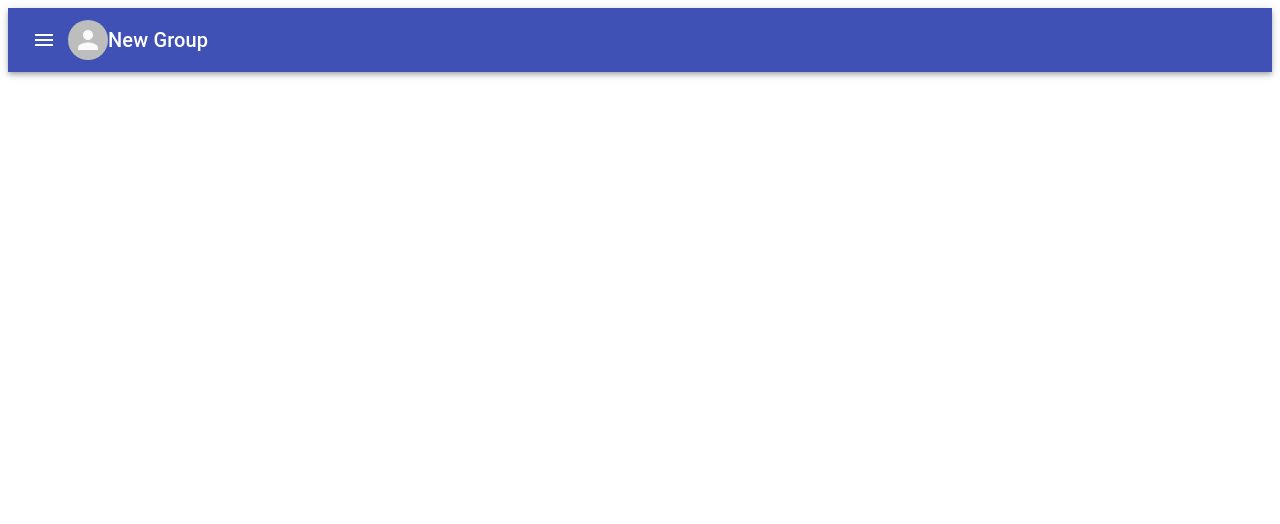
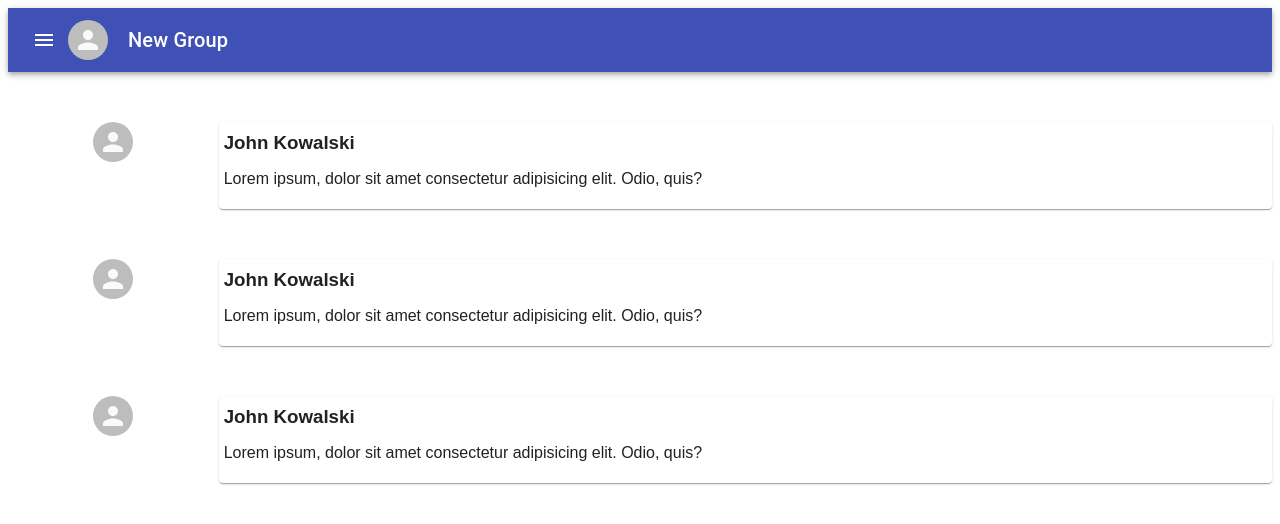
Before and after one commit to DavePlayer/OpenBankingHackaton, a React app: page / in a window 1280 px wide. Shown: the top 524 px of the page. Built offline with nearby package versions, Linux system fonts and the light colour scheme.

Commit message:
Added simple messages layout

```diff
--- /dev/null
+++ b/src/components/Header.tsx
@@ -0,0 +1,26 @@
+import React from 'react';
+import AppBar from '@material-ui/core/AppBar';
+import Toolbar from '@material-ui/core/Toolbar';
+import Typography from '@material-ui/core/Typography';
+import IconButton from '@material-ui/core/IconButton';
+import MenuIcon from '@material-ui/icons/Menu';
+import Avatar from '@material-ui/core/Avatar';
+
+
+const Header:React.FC = () => {
+	return (
+        <AppBar position="static">
+          <Toolbar>
+            <IconButton edge="start" color="inherit" aria-label="menu">
+              <MenuIcon />
+            </IconButton>
+            <Avatar alt="user" className="avatar"/>
+            <Typography variant="h6" className="text-header">
+              New Group
+            </Typography>
+          </Toolbar>
+        </AppBar>
+	);
+}
+
+export default Header;
--- a/src/components/Main.tsx
+++ b/src/components/Main.tsx
@@ -1,27 +1,16 @@
 import React from 'react';
-import AppBar from '@material-ui/core/AppBar';
-import Toolbar from '@material-ui/core/Toolbar';
-import Typography from '@material-ui/core/Typography';
-import IconButton from '@material-ui/core/IconButton';
-import MenuIcon from '@material-ui/icons/Menu';
-import Avatar from '@material-ui/core/Avatar';
+import Header from './Header';
+import Message from './Message';
 
 
 const Main:React.FC = () => {
 	return (
-        <div>
-        <AppBar position="static">
-          <Toolbar>
-            <IconButton edge="start" color="inherit" aria-label="menu">
-              <MenuIcon />
-            </IconButton>
-            <Avatar alt="Remy Sharp"/>
-            <Typography variant="h6">
-              New Group
-            </Typography>
-          </Toolbar>
-        </AppBar>
-      </div>
+      <>
+        <Header />
+        <Message />
+        <Message />
+        <Message />
+      </>
 	);
 }
 
--- /dev/null
+++ b/src/components/Message.tsx
@@ -0,0 +1,23 @@
+import React from 'react';
+
+import Paper from '@material-ui/core/Paper';
+import Grid from '@material-ui/core/Grid';
+import Avatar from '@material-ui/core/Avatar';
+
+const Message:React.FC = () => {
+	return (
+        <Grid container spacing={0} className="message">
+            <Grid item xs={2}>
+                <Avatar alt="user" className="message-avatar"/>
+            </Grid>
+            <Grid item xs={10}>
+                <Paper className="message-content">
+                    <h3>John Kowalski</h3>
+                    <p>Lorem ipsum, dolor sit amet consectetur adipisicing elit. Odio, quis?</p>
+                </Paper>
+            </Grid>
+        </Grid>
+	);
+}
+
+export default Message;
--- a/src/styles/index.scss
+++ b/src/styles/index.scss
@@ -0,0 +1,21 @@
+body *
+{
+    font-family: sans-serif;
+}
+.text-header{
+    margin-left: 20px !important;
+}
+
+.message {
+    margin-top: 50px !important;
+}
+.message-avatar{
+    margin: 0 auto !important;
+}
+.message-content {
+    padding: 5px;
+    h3{
+        margin:0;
+        padding-top: 5px;
+    }
+}
```
Also changed, not shown: src/assets/img/user.png (added).
